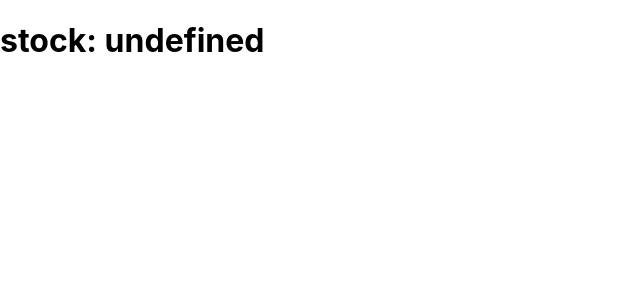
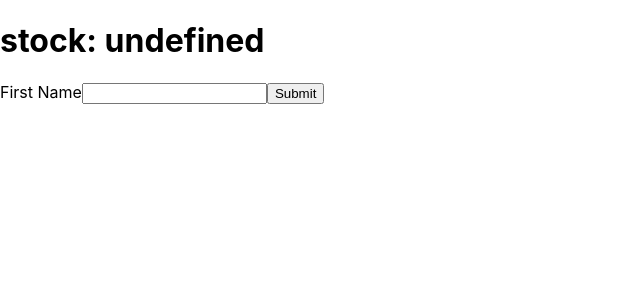
Before and after one commit to RamseyvanderMeer/stockVisualizer, a Next.js app: page / in a window 1280 px wide. Shown: the top 300 px of the page, without its empty margins (0-640 px from the left). Built offline with nearby package versions, Linux system fonts and the light colour scheme; no server answers.

Commit message:
added submit form

```diff
--- a/pages/index.js
+++ b/pages/index.js
@@ -13,15 +13,24 @@ export default function Home() {
   useEffect(() => {
     try {
       fetchData();
-      console.log(data)
+      console.log(data);
     } catch (err) {
       console.log('err');
     }
   }, []);
 
+  const handleSubmit = async () => {
+    alert(`submit`)
+  };
+
   return (
     <div>
       <h1>{`stock: ${data.Symbol}`}</h1>
+      <form onSubmit={handleSubmit}>
+        <label htmlFor="first">First Name</label>
+        <input type="text" id="first" name="first" required />
+        <button type="submit">Submit</button>
+      </form>
     </div>
   );
 }
```
